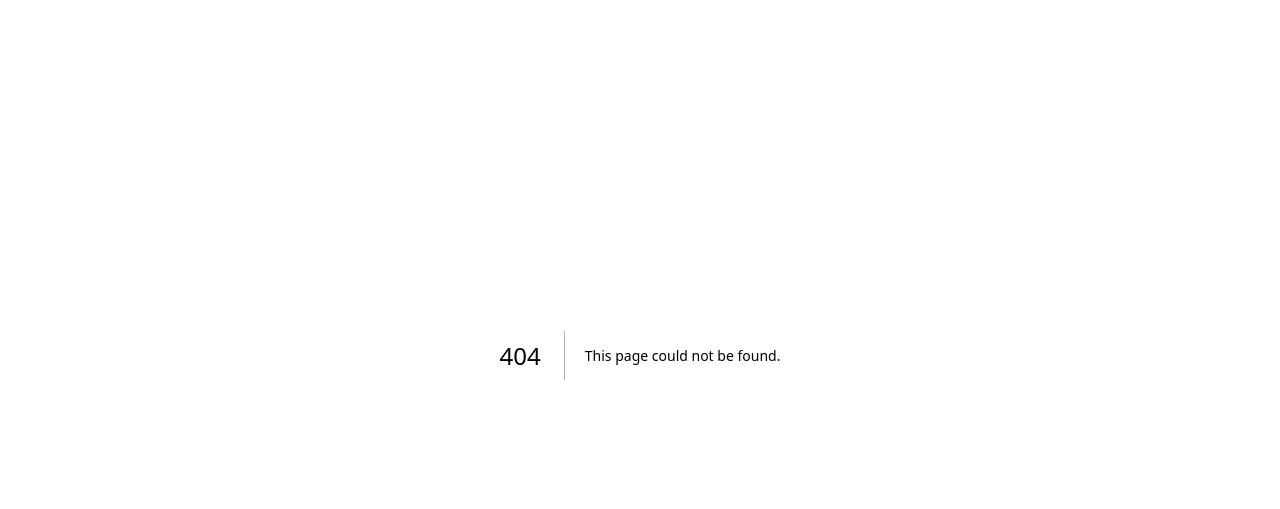
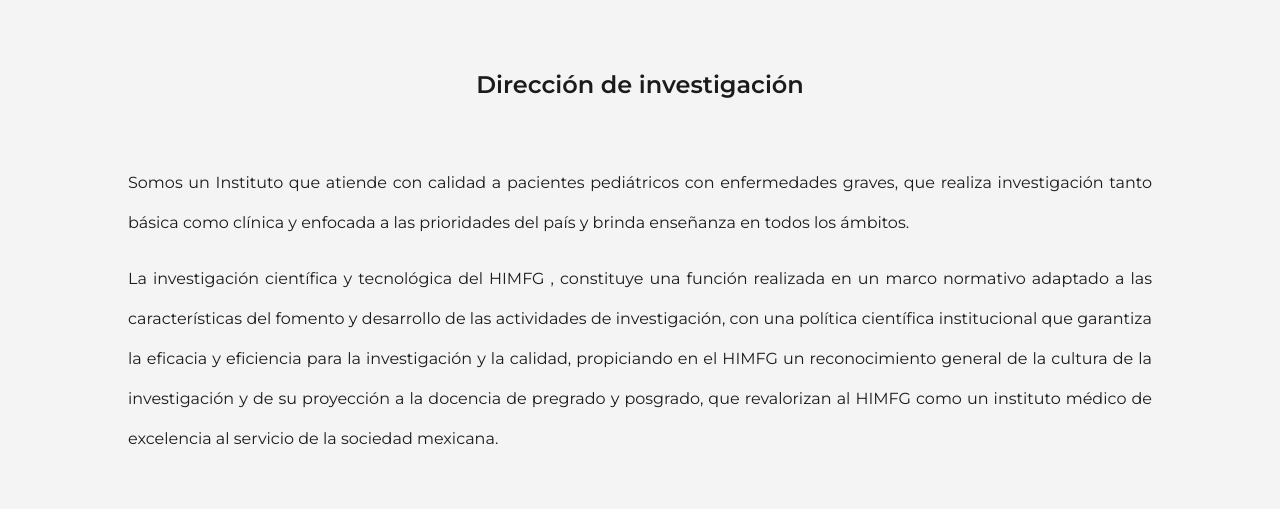
Before and after one commit to ricardoggz/himfg-cursos-website, a Next.js app: page /investigacion in a window 1280 px wide. Before the commit this address had no page. Shown: the part 249-758 px from the top of the page. Built offline with nearby package versions, Linux system fonts and the light colour scheme.

Commit message:
se agregan las descripciones de las direcciones y se cambia la imagen

```diff
--- a/next.config.js
+++ b/next.config.js
@@ -16,6 +16,10 @@ const nextConfig = {
       '/video/[...id]': { page : '/video/[...id]'},
       '/ensenanza' : { page: '/ensenanza'},
       '/ensenanza/offer' : { page : '/ensenanza/offer'},
+      '/investigacion' : { page : '/investigacion'},
+      '/general' : { page : '/general'},
+      '/medica' : { page : '/medica'},
+      '/administracion' : { page : '/administracion'},
       '/register': { page: '/register'},
       '/payment': { page : '/payment'},
       '/userlogin': { page: '/userlogin'},
--- a/src/components/card/card.js
+++ b/src/components/card/card.js
@@ -15,7 +15,7 @@ const Card = ({course})=>{
             <Image
                 src={
                     !course.course_image ?
-                    'https://res.cloudinary.com/diuxbqmn5/image/upload/v1676678760/banner-80_zhlxd1.webp'
+                    'https://res.cloudinary.com/diuxbqmn5/image/upload/v1677114497/himfg-logo_ewzx59.webp'
                     :
                     course.course_image
                 }
--- a/src/components/card/card.module.css
+++ b/src/components/card/card.module.css
@@ -15,7 +15,7 @@
 }
 .cardImage img{
     height:100%;
-    object-fit:cover;
+    object-fit:contain;
     object-position: center;
     width:100%;
 }
--- a/src/components/jumbotron/jumbotron.js
+++ b/src/components/jumbotron/jumbotron.js
@@ -7,7 +7,7 @@ export const Jumbotron =()=>{
             <div className={`${styles.jumbotronTitles} flexContainer`}>
                 <figure className={`${styles.jumbotronImage}`}>
                     <img
-                        src='https://res.cloudinary.com/diuxbqmn5/image/upload/v1688238324/80_Logo_oxwpvb.png'
+                        src='https://res.cloudinary.com/diuxbqmn5/image/upload/v1679079932/logo_him-removebg-preview-min_baosmy.png'
                     />
                 </figure>
                 <h1>Hospital Infantil de México Federico Gómez</h1>
--- a/src/components/menuOptions/menuOptions.js
+++ b/src/components/menuOptions/menuOptions.js
@@ -20,15 +20,15 @@ export const MenuOptions = ()=>{
             <BsPencilFill />
             <span>Dirección de Enseñanza</span>
         </Link>
-        <Link href='/' className={`${styles.menuOption}`}>
+        <Link href='/investigacion' className={`${styles.menuOption}`}>
             <RiMicroscopeFill />
             <span>Dirección de Investigación</span>
         </Link>
-        <Link href='/' className={`${styles.menuOption}`}>
+        <Link href='/administracion' className={`${styles.menuOption}`}>
             <RiAdminLine />
             <span>Dirección de Administración</span>
         </Link>
-        <Link href='/' className={`${styles.menuOption}`}>
+        <Link href='/planeacion' className={`${styles.menuOption}`}>
             <BsSearch />
             <span>Dirección de Planeación</span>
         </Link>
--- /dev/null
+++ b/src/pages/investigacion/index.js
@@ -0,0 +1,25 @@
+import { Container, Page } from '../../components'
+
+const Investigacion = ()=>{
+    return (
+        <Container>
+            <Page title='Dirección de investigación'>
+                <p>
+                    Somos un Instituto que atiende con calidad a pacientes pediátricos con enfermedades graves,
+                    que realiza investigación tanto básica como clínica y enfocada a las prioridades del país y
+                    brinda enseñanza en todos los ámbitos.
+                </p>
+                <p>
+                La investigación científica y tecnológica del HIMFG , constituye una función realizada en un marco normativo
+                adaptado a las características del fomento y desarrollo de las actividades de investigación, con una política
+                científica institucional que garantiza la eficacia y eficiencia para la investigación y la calidad,
+                propiciando en el HIMFG un reconocimiento general de la cultura de la investigación
+                y de su proyección a la docencia de pregrado y posgrado, que revalorizan
+                al HIMFG como un instituto médico de excelencia al servicio de la sociedad mexicana.
+                </p>
+            </Page>
+        </Container>
+    )
+}
+
+export default Investigacion
```
Also changed, not shown: src/pages/administracion/index.js (added, +15 -0 lines), src/pages/planeacion/index.js (added, +15 -0 lines).
